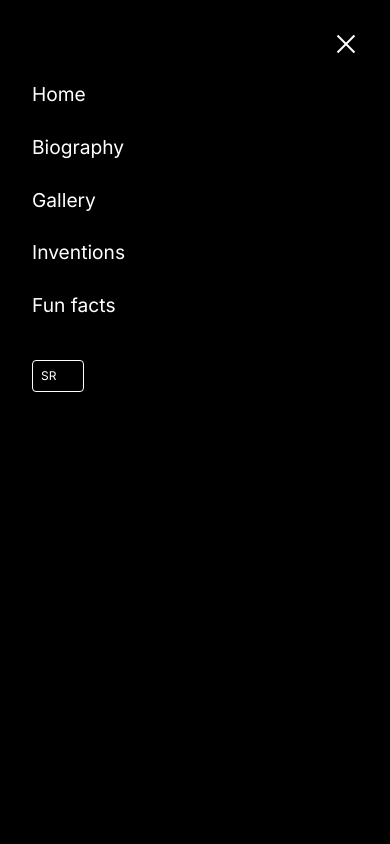
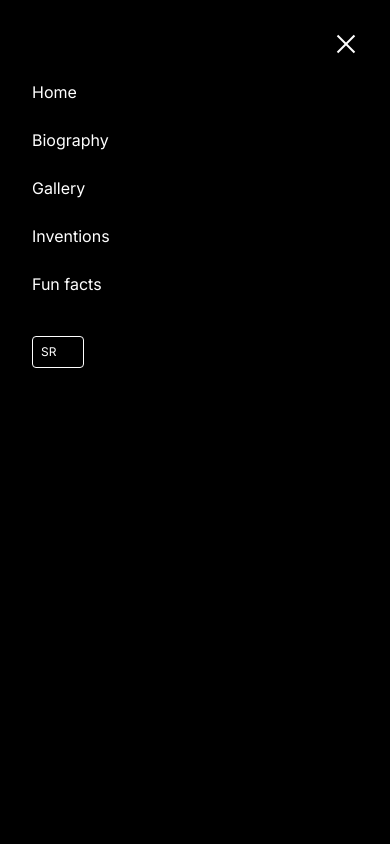
Before and after one commit to Djolee1389/NikolaTeslaINOST, a React (Vite) app: page / in a window 390 px wide. Both pictures are taken after a click on the button "Open menu". Shown: the top 844 px of the page. Built offline with nearby package versions, Linux system fonts and the light colour scheme; some icons are missing.

Commit message:
Navbar link fix

```diff
--- a/src/assets/Biografija.tsx
+++ b/src/assets/Biografija.tsx
@@ -1,18 +1,13 @@
-import React from "react";
 import { TimeLine } from "../components/Timeline";
 import { useIntl } from "react-intl";
 
-type Props = {
-  bioRef: React.RefObject<HTMLDivElement | null>;
-};
-
-function Biografija({ bioRef }: Props) {
+function Biografija() {
   const intl = useIntl();
   return (
     <section>
-      <div ref={bioRef} className="scroll-link"></div>
+      <div id="biografija" className="scroll-link"></div>
       <section>
-        <div className="naslov ml-10 relative left-0 text-2xl">
+        <div className="naslov md:ml-10 text-center relative w-fullmd:w-[90%] md:text-left text-2xl">
           {intl.formatMessage({ id: "navbar.biografija" })}
         </div>
         <div className="flex justify-center items-center">
--- a/src/assets/Galerija.tsx
+++ b/src/assets/Galerija.tsx
@@ -1,18 +1,13 @@
-import React from "react";
 import { useIntl } from "react-intl";
 import { gallery } from "../data";
 import GalleryImage from "../components/GalleryImage";
 
-type Props = {
-  galerijaRef: React.RefObject<HTMLDivElement | null>;
-};
-
-function Galerija({ galerijaRef }: Props) {
+function Galerija() {
   const intl = useIntl();
 
   return (
     <>
-      <div ref={galerijaRef} className="scroll-link mb-20"></div>
+      <div id="galerija" className="scroll-link mb-20"></div>
       <section>
         <div className="h-15 md:hidden bg-white w-full text-black flex items-center justify-center font-bold text-xl uppercase tracking-widest">
           {intl.formatMessage({ id: "navbar.galerija" })}
--- a/src/assets/Hero.tsx
+++ b/src/assets/Hero.tsx
@@ -1,14 +1,10 @@
 import { useIntl } from "react-intl";
 
-type Props = {
-  heroRef: React.RefObject<HTMLDivElement | null>;
-};
-
-function Hero({ heroRef }: Props) {
+function Hero() {
   const intl = useIntl()
   return (
     <>
-      <div ref={heroRef} className="scroll-link"></div>
+      <div id="pocetna" className="scroll-link"></div>
       <section
         className="w-full h-[90vh] relative flex flex-col justify-center items-center overflow-hidden "
         id="first"
--- a/src/assets/Izumi.tsx
+++ b/src/assets/Izumi.tsx
@@ -3,11 +3,7 @@ import { izumi } from "../data";
 import { useIntl } from "react-intl";
 import useIsVisible from "../components/useInView";
 
-type Props = {
-  izumiRef: React.RefObject<HTMLDivElement | null>;
-};
-
-function Izumi({ izumiRef }: Props) {
+function Izumi() {
   const [index, setIndex] = useState(0);
   const [touchStartX, setTouchStartX] = useState<number | null>(null);
   const [isAnimating, setIsAnimating] = useState(false);
@@ -61,7 +57,7 @@ function Izumi({ izumiRef }: Props) {
 
   return (
     <>
-      <div ref={izumiRef} className="scroll-link" />
+      <div id="izumi" className="scroll-link" ></div>
 
       <section className="flex flex-col items-center py-20 ">
         <div ref={ref} className={`text-left mb-10 px-5 ${isInView ? "opacity-100 translate-y-0" : "opacity-0 translate-y-10"} transition-all duration-700 ease-out`}>
--- a/src/assets/Zanimljivosti.tsx
+++ b/src/assets/Zanimljivosti.tsx
@@ -1,14 +1,9 @@
-import React from "react";
 import { BrojIzuma } from "../components/BrojIzuma";
 
-type Props = {
-  factsRef: React.RefObject<HTMLDivElement | null>;
-};
-
-function Zanimljivosti({ factsRef }: Props) {
+function Zanimljivosti() {
   return (
     <>
-      <div ref={factsRef} className="scroll-link bg-white my-20">
+      <div id="zanimljivosti" className="scroll-link bg-white my-20">
         <BrojIzuma/>
       </div>
       <section>
--- a/src/components/BurgerMenu.tsx
+++ b/src/components/BurgerMenu.tsx
@@ -1,36 +1,26 @@
-import React from "react";
 import { useEffect, useState } from "react";
 import { LanguageSwitch } from "./LanguageSwitch";
 import { useIntl } from "react-intl";
 
-type reference = React.RefObject<HTMLDivElement | null>;
-
 type Props = {
-  heroRef: reference;
-  bioRef: reference;
-  izumiRef: reference;
-  factsRef: reference;
-  galerijaRef: reference;
   setLocale: (lang: "sr" | "en") => void;
 };
 
+const links = [
+  { id: "navbar.pocetna", href: "#pocetna" },
+  { id: "navbar.biografija", href: "#biografija" },
+  { id: "navbar.galerija", href: "#galerija" },
+  { id: "navbar.izumi", href: "#izumi" },
+  { id: "navbar.zanimljivosti", href: "#zanimljivosti" }
+];
+
 export const BurgerMenu = ({
-  heroRef,
-  bioRef,
-  izumiRef,
-  factsRef,
-  galerijaRef,
   setLocale,
 }: Props) => {
   const intl = useIntl()
   const [isOpen, setIsOpen] = useState(false);
 
   const toggleMenu = () => setIsOpen(!isOpen);
-
-  const clicked = (ref: reference): void => {
-    ref.current?.scrollIntoView({ behavior: "smooth", block: "start" });
-    setIsOpen(false);
-  };
 
   useEffect(() => {
     if (typeof window === "undefined") return;
@@ -76,11 +66,14 @@ export const BurgerMenu = ({
       {isOpen && (
         <div className="fixed inset-0 pt-20 bg-(--black)  z-40 flex flex-col justify-between p-8 transition-(--transition)">
           <div className="flex flex-col gap-6">
-            <span onClick={() => clicked(heroRef)}>{intl.formatMessage({id:"navbar.pocetna"})}</span>
-            <span onClick={() => clicked(bioRef)}>{intl.formatMessage({id:"navbar.biografija"})}</span>
-            <span onClick={() => clicked(galerijaRef)}>{intl.formatMessage({id:"navbar.galerija"})}</span>
-            <span onClick={() => clicked(izumiRef)}>{intl.formatMessage({id:"navbar.izumi"})}</span>
-            <span onClick={() => clicked(factsRef)}>{intl.formatMessage({id:"navbar.zanimljivosti"})}</span>
+            {links.map((link) => (
+              <a
+                key={link.id}
+                href={link.href}
+                className="text-white" onClick={() => setIsOpen(false)}>
+                {intl.formatMessage({ id: link.id })}
+              </a>
+            ))}
             <div className="mt-4">
               <LanguageSwitch setLocale={setLocale} inline />
             </div>
--- a/src/components/Navbar.tsx
+++ b/src/components/Navbar.tsx
@@ -1,75 +1,51 @@
-import React from "react";
 import { BurgerMenu } from "./BurgerMenu";
 import { LanguageSwitch } from "./LanguageSwitch";
 import { useIntl } from "react-intl";
 
-type reference = React.RefObject<HTMLDivElement | null>;
 
 type Props = {
-  heroRef: reference;
-  bioRef: reference;
-  izumiRef: reference;
-  factsRef: reference;
-  galerijaRef: reference;
   setLocale: (lang: "sr" | "en") => void;
 };
 
-function Navbar({
-  heroRef,
-  bioRef,
-  izumiRef,
-  factsRef,
-  galerijaRef,
-  setLocale,
-}: Props) {
+function Navbar({ setLocale }: Props) {
   const intl = useIntl();
-  const clicked = (ref: reference): void => {
-    ref.current?.scrollIntoView({ behavior: "smooth", block: "start" });
-  };
 
   return (
     <>
       <nav className="w-full h-[10vh] bg-(--black) fixed top-0 flex justify-between md:justify-center  items-center px-8 z-50 sm:px-15">
         <div className="flex w-full lg:w-2/3 justify-between items-center md:gap-0">
-          <div
-            onClick={() => clicked(bioRef)}
+          <a href="#biografija"
             className="nav-link hidden md:block text-center flex-1"
           >
             <span>{intl.formatMessage({ id: "navbar.biografija" })}</span>
-          </div>
-          <div
-            onClick={() => clicked(izumiRef)}
+          </a>
+          <a
+          href="#izumi"
             className="nav-link hidden md:block text-center flex-1"
           >
             <span>{intl.formatMessage({ id: "navbar.izumi" })}</span>
-          </div>
-          <div className="h-10  flex items-center md:h-15 md:p-1 justify-center md:flex-1">
+          </a>
+          <a href="#pocetna" className="h-10  flex items-center md:h-15 md:p-1 justify-center md:flex-1">
             <img
               src="/Logo.png"
               alt="munja"
               className="h-full"
-              onClick={() => clicked(heroRef)}
             />
-          </div>
-          <div
-            onClick={() => clicked(factsRef)}
+          </a>
+          <a
+            href="#zanimljivosti"
             className="nav-link hidden md:block text-center flex-1"
           >
             <span>{intl.formatMessage({ id: "navbar.zanimljivosti" })}</span>
-          </div>
-          <div
-            onClick={() => clicked(galerijaRef)}
+          </a>
+          <a
+            href="#galerija"
             className="nav-link hidden md:block text-center flex-1"
           >
             <span>{intl.formatMessage({ id: "navbar.galerija" })}</span>
-          </div>
+          </a>
           <div className="md:hidden">
             <BurgerMenu
-              heroRef={heroRef}
-              bioRef={bioRef}
-              izumiRef={izumiRef}
-              factsRef={factsRef}
-              galerijaRef={galerijaRef}
               setLocale={setLocale}
             />
           </div>
--- a/src/index.css
+++ b/src/index.css
@@ -20,6 +20,7 @@ html,
   height: 100%;
   padding: 0;
   margin: 0;
+  scroll-behavior: smooth;
 }
 
 body {
```
